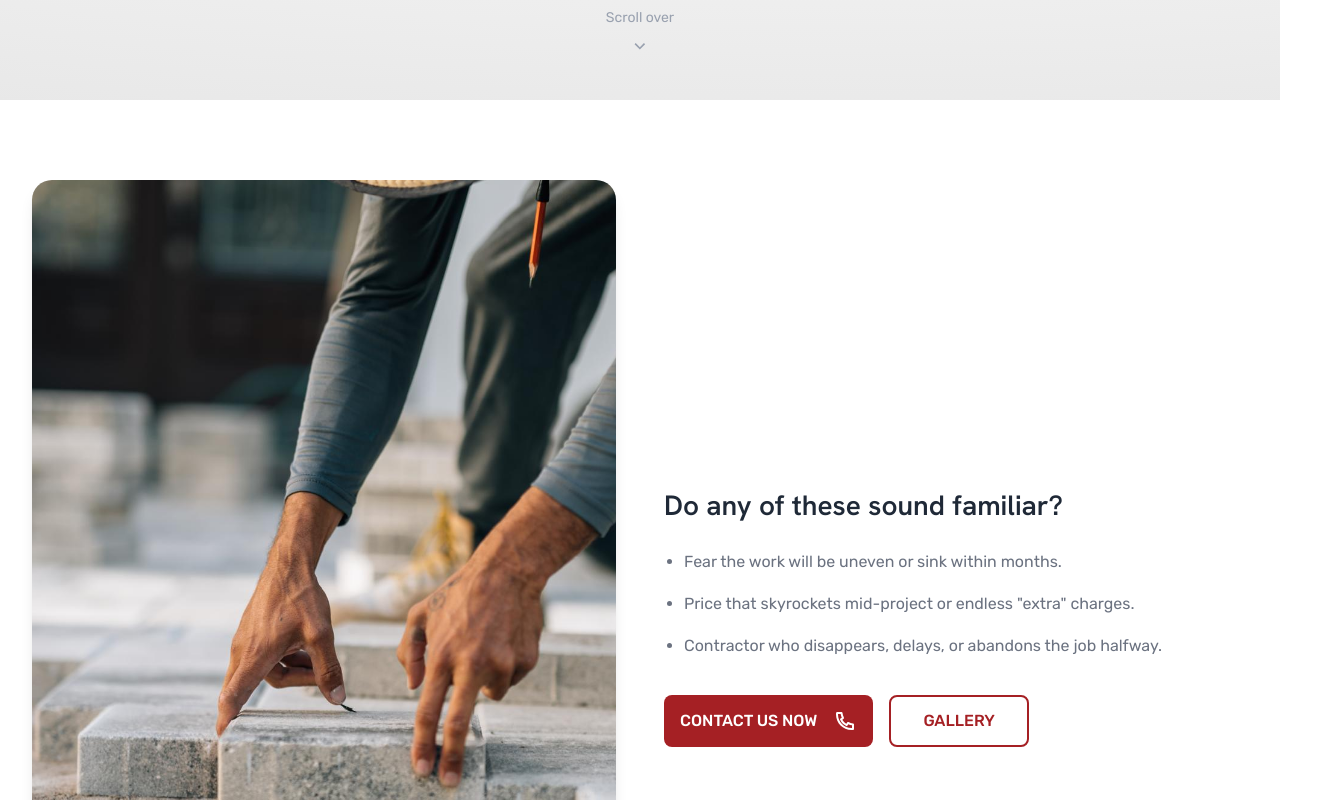
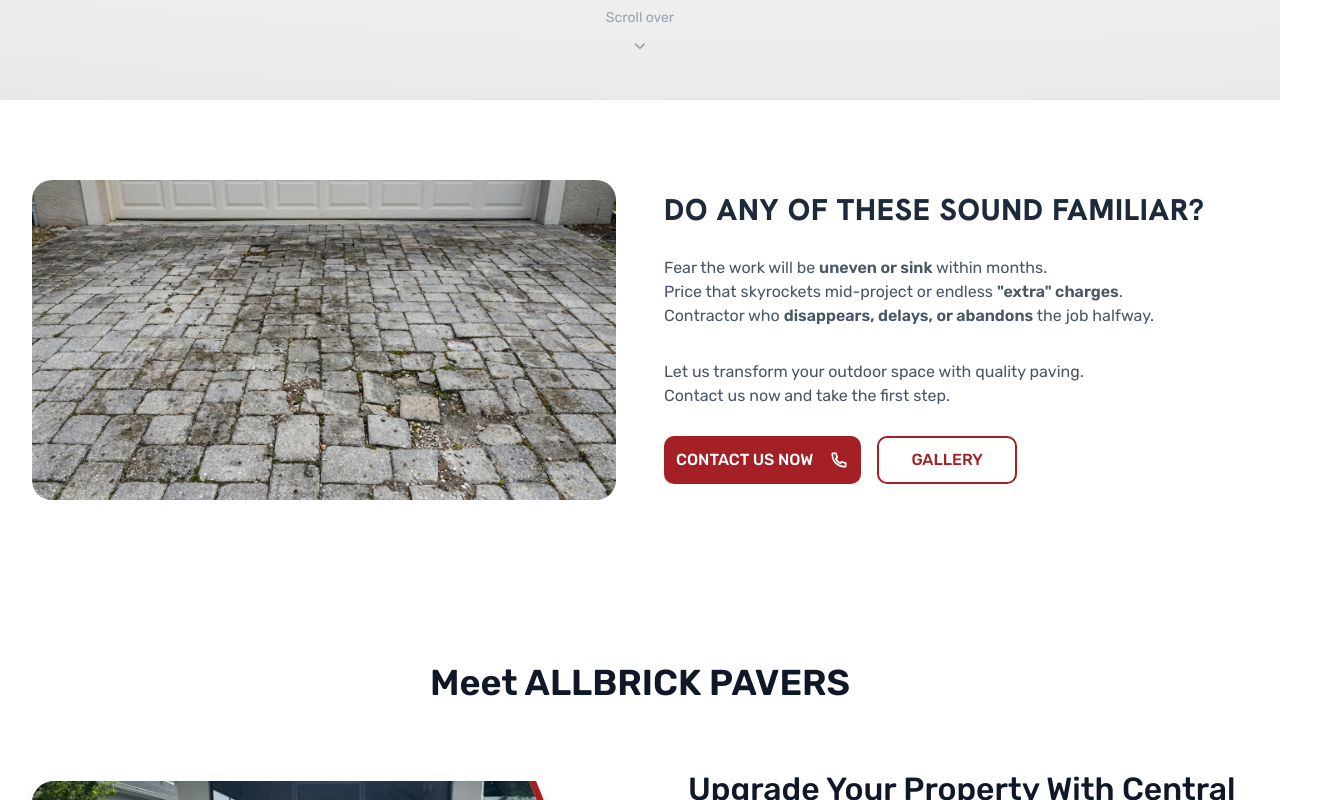
Before and after one commit to zarp-git/frontend_pages_allbrickpavers, a Next.js app: page / in a window 1280 px wide. Shown: the part 700-1500 px from the top of the page, 1320 px wide, since content can reach past the window. Built offline with nearby package versions, Linux system fonts and the light colour scheme; no server answers; grey boxes are pictures that could not be loaded.

Commit message:
feat: implement new home page sections for introduction, pavers vs concrete comparison, and installation trust, along with a comparison slider UI.

```diff
--- a/src/app/(public)/page.tsx
+++ b/src/app/(public)/page.tsx
@@ -5,16 +5,20 @@ import Hero from "@/presentation/components/organisms/home-page-sections/Hero";
 import FeedbackSection from "@/presentation/components/organisms/home-page-sections/FeedbackSection";
 import FaqSection from "@/presentation/components/organisms/home-page-sections/FaqSection";
 import AboutSection from "@/presentation/components/organisms/home-page-sections/AboutSection";
+import { PaversVsConcreteSection } from "@/presentation/components/organisms/home-page-sections/PaversVsConcreteSection";
+import { InstallationTrustSection } from "@/presentation/components/organisms/home-page-sections/InstallationTrustSection";
 
 export default function Home() {
   return (
     <main>
       <Hero />
       <IntroSection />
+         <AboutSection />
       <DifferentialsSection />
-      <GalleryComparison />
       <FeedbackSection />
-      <AboutSection />
+
+      <PaversVsConcreteSection />
+      <InstallationTrustSection />
       <FaqSection />
     </main>
   );
--- a/src/presentation/components/atoms/ui/comparison-slider.tsx
+++ b/src/presentation/components/atoms/ui/comparison-slider.tsx
@@ -127,7 +127,7 @@ export function ComparisonSlider({
 
       {/* Divider Line */}
       <div
-        className="absolute inset-y-0 w-1 bg-white shadow-[0_0_10px_rgba(0,0,0,0.5)] pointer-events-none"
+        className="absolute inset-y-0 w-1 bg-white pointer-events-none"
         style={{ left: `${position}%`, transform: "translateX(-50%)" }}
       />
 
@@ -135,7 +135,7 @@ export function ComparisonSlider({
       <button
         ref={handleRef}
         className={cn(
-          "absolute top-1/2 -translate-y-1/2 w-6 h-10 bg-white rounded-md shadow-[0_4px_12px_rgba(0,0,0,0.3)] flex items-center justify-center text-gray-800 z-20 focus:outline-none focus:ring-4 focus:ring-primary/40 transition-[transform,box-shadow] duration-200 hover:scale-110 active:scale-95",
+          "absolute top-1/2 -translate-y-1/2 w-6 h-10 bg-white rounded-md flex items-center justify-center text-gray-800 z-20 focus:outline-none focus:ring-4 focus:ring-primary/40 transition-[transform] duration-200 hover:scale-110 active:scale-95",
           isResizing && "scale-110 ring-4 ring-primary/40",
         )}
         style={{ left: `${position}%`, transform: "translate(-50%, -50%)" }}
--- /dev/null
+++ b/src/presentation/components/organisms/home-page-sections/InstallationTrustSection.tsx
@@ -0,0 +1,58 @@
+import React from "react";
+import Image from "next/image";
+import { Button } from "@/presentation/components/atoms/ui/button";
+import { RiPhoneLine } from "@remixicon/react";
+
+export const InstallationTrustSection = () => {
+  return (
+    <section id="installation-trust" className="py-20 bg-white">
+      <div className="section-container flex flex-col items-center gap-12">
+        <h2 className="text-foreground text-3xl font-black font-hanken uppercase leading-7 tracking-wide text-center">
+          installation you can trust
+        </h2>
+
+        <div className="w-full flex flex-col lg:flex-row justify-center items-center gap-12">
+          {/* Image */}
+          <div className="relative w-full lg:w-[618px] h-64 md:h-80 rounded-xl overflow-hidden">
+            <Image
+              src="/images/sections-images/installation-trust-section-pavers-layers.png"
+              alt="Professional installation layers"
+              fill
+              className="object-cover"
+            />
+          </div>
+
+          {/* Text Content */}
+          <div className="flex-1 flex flex-col justify-start items-start gap-7">
+            <div className="flex flex-col justify-start items-start gap-4">
+              <h3 className="text-foreground text-xl font-bold font-hanken uppercase leading-tight tracking-tight">
+                Built to Handle the Pressure
+              </h3>
+              <div className="text-muted-foreground text-base font-normal font-rubik leading-6">
+                <p>
+                  Unlike crackable concrete, interlocking paving stones are
+                  designed to last for decades.
+                </p>
+                <br />
+                <p>
+                  Pavers can handle up to 8,000 PSI (compared to 4,000 PSI for
+                  concrete) to ensure cars, trucks, and RVs won&apos;t ruin your
+                  investment.
+                </p>
+              </div>
+            </div>
+
+            <Button
+              variant="brick"
+              size="lg"
+              className="h-12 px-8 py-4 rounded-lg inline-flex justify-start items-center gap-4 text-base font-medium font-rubik uppercase"
+            >
+              contact us now
+              <RiPhoneLine className="size-5" />
+            </Button>
+          </div>
+        </div>
+      </div>
+    </section>
+  );
+};
--- a/src/presentation/components/organisms/home-page-sections/IntroSection.tsx
+++ b/src/presentation/components/organisms/home-page-sections/IntroSection.tsx
@@ -1,70 +1,101 @@
 import React from "react";
 import { Button } from "@/presentation/components/atoms/ui/button";
 import { RiPhoneLine } from "@remixicon/react";
+import NextImage from "next/image";
 
 export default function IntroSection() {
   return (
-    <section className="py-20 bg-white">
-      <div className="section-container">
-        <div className="flex flex-col md:flex-row gap-12 items-center justify-center">
-          {/* Left Column: Image */}
-          <div className="flex-1">
-            <div className="w-full md:w-auto shrink-0 relative flex justify-center md:block">
-              <div className="relative rounded-[20px] overflow-hidden w-full shadow-lg">
-                <img
-                  src={
-                    "/images/sections-images/cta-section-placing-a-paver.jpg"
-                  }
-                  alt="Paver installation example"
-                  className="w-full h-full object-cover scale-110"
-                />
+    <section data-layer="section" className="py-20 bg-white">
+      <div className="section-container flex flex-col justify-center items-center gap-8">
+        <div
+          data-layer="div flex-col md:flex-row"
+          className="self-stretch flex flex-col md:flex-row justify-center items-center gap-12"
+        >
+          {/* Image */}
+          <div className="flex-1 w-full md:w-auto h-80 relative rounded-[20px] overflow-hidden">
+            <NextImage
+              data-layer="cracked-pavers"
+              className="object-cover"
+              src="/images/sections-images/cracked-pavers.jpg"
+              alt="Cracked pavers example"
+              fill
+              sizes="(max-width: 768px) 100vw, 50vw"
+              priority
+            />
+          </div>
+          {/* Content */}
+          <div
+            data-layer="div"
+            className="flex-1 inline-flex flex-col justify-start items-start gap-7"
+          >
+            <div
+              data-layer="text"
+              className="self-stretch flex flex-col justify-start items-start gap-8"
+            >
+              <h2
+                data-layer="DO ANY OF THESE SOUND FAMILIAR?"
+                className="justify-center text-gray-800 text-3xl font-extrabold font-hanken uppercase leading-7 tracking-wide"
+              >
+                DO ANY OF THESE SOUND FAMILIAR?
+              </h2>
+              <div
+                data-layer="Fear the work will be uneven or sink within months..."
+                className="self-stretch justify-center text-gray-600 text-base font-normal font-rubik leading-6"
+              >
+                <span>Fear the work will be </span>
+                <span className="font-semibold">uneven or sink </span>
+                <span>
+                  within months.
+                  <br />
+                  Price that skyrockets mid-project or endless{" "}
+                </span>
+                <span className="font-semibold">"extra" charges</span>
+                <span>
+                  .<br />
+                  Contractor who{" "}
+                </span>
+                <span className="font-semibold">
+                  disappears, delays, or abandons
+                </span>
+                <span> the job halfway.</span>
+              </div>
+              <div
+                data-layer="Let us transform your outdoor space..."
+                className="self-stretch justify-center text-gray-600 text-base font-normal font-rubik leading-6"
+              >
+                Let us transform your outdoor space with quality paving. <br />
+                Contact us now and take the first step.
               </div>
             </div>
-          </div>
 
-          <div className="flex-1">
-            {/* Right Column: Content */}
-            <div className="w-full md:flex-1 flex flex-col gap-7 max-w-lg">
-              <h2 className="h2 text-foreground">
-                Do any of these sound familiar?
-              </h2>
+            <div
+              data-layer="Frame 2095585693"
+              className="inline-flex flex-wrap justify-start items-start gap-4"
+            >
+              <Button
+                data-layer="PrimaryButton"
+                data-color="gradient"
+                data-icon="ON"
+                data-size="lg"
+                data-type="primary"
+                variant="brick"
+                className="h-12 px-8 py-4 rounded-lg flex justify-start items-center gap-4 text-base font-medium font-rubik uppercase"
+              >
+                contact us now
+                <RiPhoneLine className="size-5" />
+              </Button>
 
-              <ul className="flex flex-col gap-4 text-muted-foreground font-rubik text-base list-disc pl-5">
-                <li>
-                  <span className="leading-relaxed">
-                    Fear the work will be uneven or sink within months.
-                  </span>
-                </li>
-                <li>
-                  <span className="leading-relaxed">
-                    Price that skyrockets mid-project or endless "extra"
-                    charges.
-                  </span>
-                </li>
-                <li>
-                  <span className="leading-relaxed">
-                    Contractor who disappears, delays, or abandons the job
-                    halfway.
-                  </span>
-                </li>
-              </ul>
-
-              <div className="flex flex-wrap gap-4 mt-2">
-                <Button
-                  variant="brick"
-                  size="lg"
-                  className="px-8 h-[52px] text-base flex items-center justify-center"
-                >
-                  CONTACT US NOW <RiPhoneLine className="ml-2 size-6" />
-                </Button>
-                <Button
-                  variant="brick-outline"
-                  size="lg"
-                  className="px-8 h-[52px] text-base"
-                >
-                  GALLERY
-                </Button>
-              </div>
+              <Button
+                data-layer="PrimaryButton"
+                data-color="gradient"
+                data-icon="OFF"
+                data-size="lg"
+                data-type="secondary"
+                variant="brick-outline"
+                className="h-12 px-8 py-4 rounded-lg flex justify-center items-center gap-4 text-base font-medium font-rubik uppercase"
+              >
+                gallery
+              </Button>
             </div>
           </div>
         </div>
--- /dev/null
+++ b/src/presentation/components/organisms/home-page-sections/PaversVsConcreteSection.tsx
@@ -0,0 +1,98 @@
+"use client";
+
+import React from "react";
+import Image from "next/image";
+import { Button } from "@/presentation/components/atoms/ui/button";
+import { RiPhoneLine } from "@remixicon/react";
+import { ComparisonSlider } from "@/presentation/components/atoms/ui/comparison-slider";
+
+export const PaversVsConcreteSection = () => {
+  return (
+    <section id="pavers-vs-concrete" className="py-20 bg-white">
+      <div className="section-container flex flex-col items-center gap-12">
+        <h2 className="text-foreground text-3xl font-black font-hanken uppercase leading-7 tracking-wide text-center">
+          PAVERS VS CONCRETE
+        </h2>
+
+        <div className="w-full flex flex-col xl:flex-row justify-start items-center gap-12">
+          {/* Text Content */}
+          <div className="w-full xl:w-[500px] flex flex-col justify-center items-start gap-8">
+            <div className="flex flex-col justify-start items-start gap-4">
+              <h3 className="text-foreground text-xl font-bold font-hanken uppercase leading-tight tracking-tight">
+                Why Choose Pavers Over Concrete?
+              </h3>
+              <div className="text-muted-foreground text-base font-normal font-rubik leading-6">
+                <p>
+                  Enhance your outdoor living space with the superior durability
+                  and aesthetic appeal of pavers. Unlike concrete, which can
+                  crack and stain over time, pavers offer a long-lasting
+                  solution that withstands the elements.
+                </p>
+                <br />
+                <p>
+                  With a variety of styles and colors, you can create a custom
+                  look that complements your home perfectly.
+                </p>
+              </div>
+              <div>
+                <span className="text-primary text-base font-bold font-rubik leading-6">
+                  Authorized QUIKRETE&reg; Dealer &amp; Contractor
+                </span>
+                <span className="text-muted-foreground text-base font-normal font-rubik leading-6">
+                  {" "}
+                  &ndash; delivering durable results backed by one of
+                  America&apos;s most trusted brands.
+                </span>
+              </div>
+            </div>
+
+            <Button
+              variant="brick"
+              size="lg"
+              className="h-12 px-8 py-4 rounded-lg inline-flex justify-start items-center gap-4 text-base font-medium font-rubik uppercase"
+            >
+              contact us now
+              <RiPhoneLine className="size-5" />
+            </Button>
+          </div>
+
+          {/* Comparison Slider with Detail Images */}
+          <div className="flex-1 w-full relative">
+            {/* Comparison Slider */}
+            <ComparisonSlider
+              beforeImage="/images/sections-images/cracked-pavers.jpg"
+              afterImage="/images/sections-images/driveway-pavers-1-after.webp"
+              beforeLabel="Concrete"
+              afterLabel="Pavers"
+              className="w-full h-[300px] md:h-[400px] lg:h-[420px] rounded-xl"
+            />
+
+            {/* Concrete floor — left side, vertically centered */}
+            <div className="absolute left-0 top-1/2 -translate-y-1/3 -translate-x-1/2 z-10 w-28 h-28 md:w-36 md:h-36 overflow-hidden">
+              <Image
+                src="/images/sections-images/difference-section-concrete-floor.png"
+                alt="Concrete floor texture"
+                fill
+                sizes="(max-width: 768px) 224px, 288px"
+                quality={90}
+                className="object-cover grayscale"
+              />
+            </div>
+
+            {/* Pavers floor — right side, vertically centered */}
+            <div className="absolute right-0 top-1/2 -translate-y-1/3 translate-x-1/2 z-10 w-28 h-28 md:w-36 md:h-36 overflow-hidden">
+              <Image
+                src="/images/sections-images/difference-section-pavers-floor.png"
+                alt="Paver floor texture"
+                fill
+                sizes="(max-width: 768px) 224px, 288px"
+                quality={90}
+                className="object-cover"
+              />
+            </div>
+          </div>
+        </div>
+      </div>
+    </section>
+  );
+};
```
Also changed, not shown: 1 other file (tests, documents, lock files or other folders).
